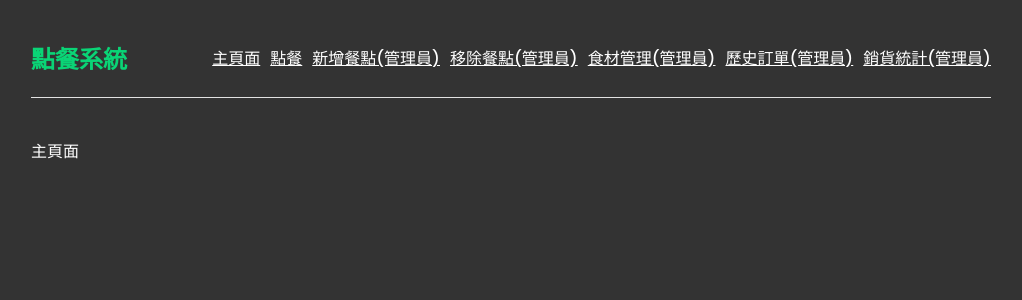
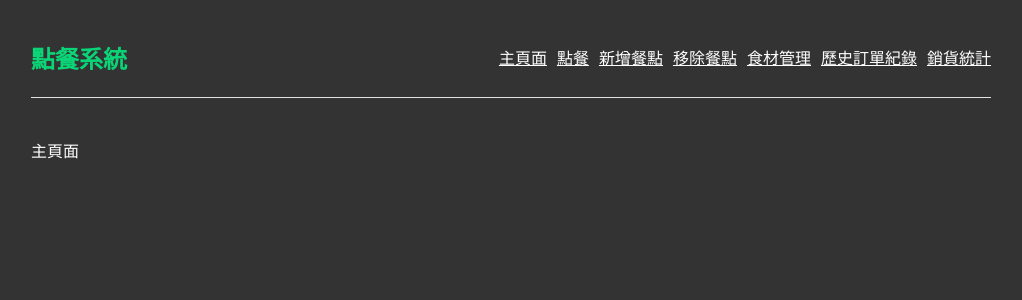
Before and after one commit to teju1025/ordering-system-page, a React (Create React App) app: page / in a window 1280 px wide. Shown: the top 300 px of the page, without its empty margins (129-1151 px from the left). Built offline with nearby package versions, Linux system fonts and the light colour scheme.

Commit message:
05/22 .3

```diff
--- a/src/App.js
+++ b/src/App.js
@@ -18,11 +18,11 @@ function App() {
           <h1>點餐系統</h1>
           <Link to="/">主頁面</Link>
           <Link to="/order">點餐</Link>
-          <Link to="/add-menu">新增餐點(管理員)</Link>
-          <Link to="/delete-menu">移除餐點(管理員)</Link>
-          <Link to="/ingredient-management">食材管理(管理員)</Link>
-          <Link to="/history">歷史訂單(管理員)</Link>
-          <Link to="/statistic">銷貨統計(管理員)</Link>
+          <Link to="/add-menu">新增餐點</Link>
+          <Link to="/delete-menu">移除餐點</Link>
+          <Link to="/ingredient-management">食材管理</Link>
+          <Link to="/history">歷史訂單紀錄</Link>
+          <Link to="/statistic">銷貨統計</Link>
         </nav>
         <main className="content">
           <Routes>
```
